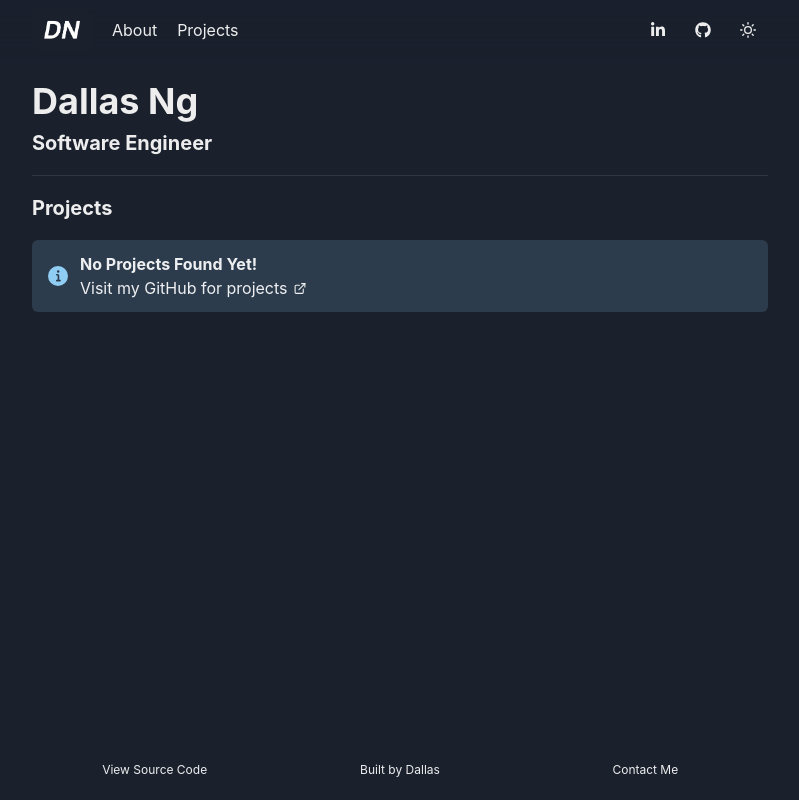
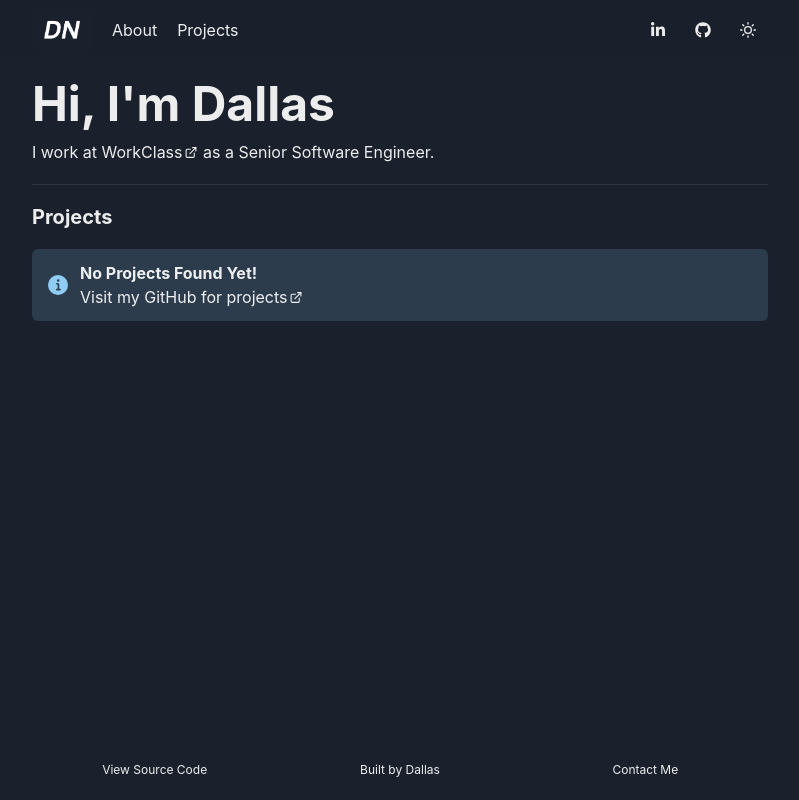
Before and after one commit to Dallas-Ng/dallasng.me, a Next.js app in the folder dallasng/: page / in a window 1280 px wide. Shown: the whole page, without its empty margins (240-1039 px from the left). Built offline with nearby package versions, Linux system fonts and the light colour scheme.

Commit message:
Update: landing page

```diff
--- a/dallasng/src/components/project-card/project-card-list.tsx
+++ b/dallasng/src/components/project-card/project-card-list.tsx
@@ -31,7 +31,8 @@ const ProjectCardList = () => {
 				<AlertTitle>No Projects Found Yet!</AlertTitle>
 				<AlertDescription>
 					<Link href="https://github.com/dallas-ng">
-						Visit my GitHub for projects <ExternalLinkIcon pb="3px" />
+						Visit my GitHub for projects
+						<ExternalLinkIcon pb="3px" />
 					</Link>
 				</AlertDescription>
 			</Flex>
--- a/dallasng/src/pages/index.tsx
+++ b/dallasng/src/pages/index.tsx
@@ -1,18 +1,25 @@
+import Link from '@/src/components/link';
 import { ProjectCardList } from '@/src/components/project-card';
 import DefaultLayout from '@/src/layouts/default.layout';
 import { Page } from '@/src/types/page';
-import { Divider, Heading } from '@chakra-ui/react';
+import { ExternalLinkIcon } from '@chakra-ui/icons';
+import { Divider, Heading, Text } from '@chakra-ui/react';
 import React from 'react';
 
 const IndexPage: Page = () => (
 	<>
-		<Heading as="h1" size="xl" mb="2">
-			Dallas Ng
+		<Heading as="h1" size="2xl" mb="3">
+			Hi, I'm Dallas
 		</Heading>
 
-		<Heading as="h2" size="md">
-			Software Engineer
-		</Heading>
+		<Text>
+			I work at{' '}
+			<Link href="https://workclass.co">
+				WorkClass
+				<ExternalLinkIcon pb="3px" />
+			</Link>{' '}
+			as a Senior Software Engineer.
+		</Text>
 
 		<Divider my="5" />
 
```
